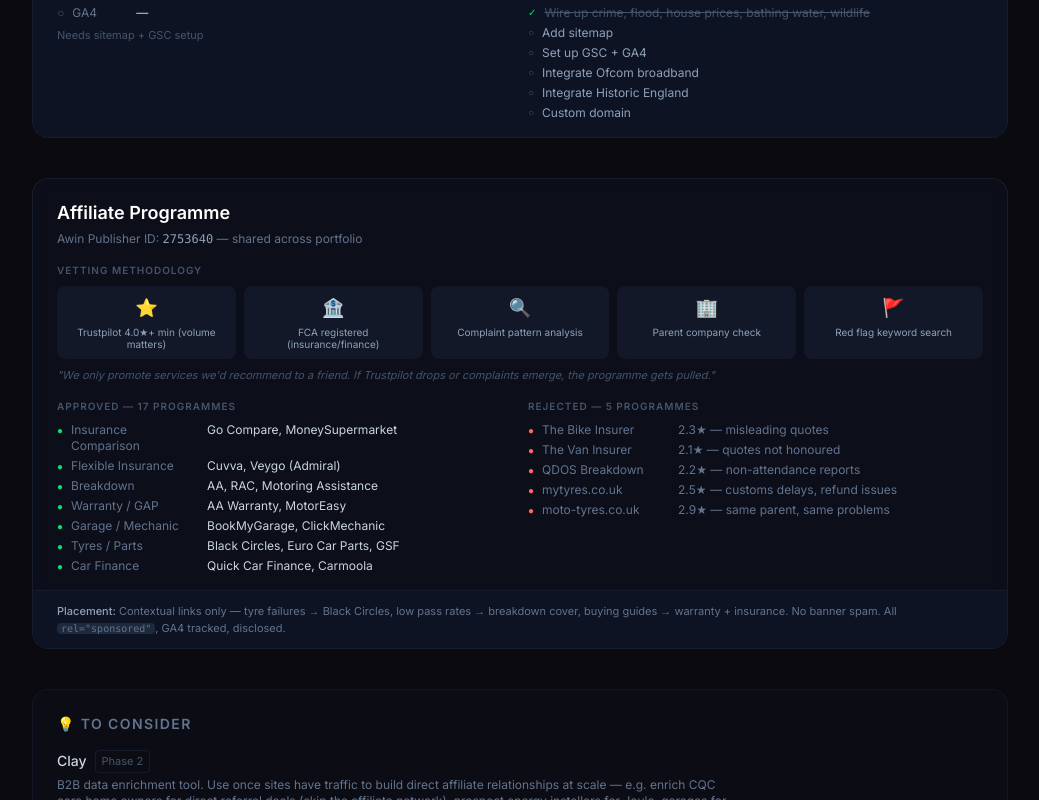
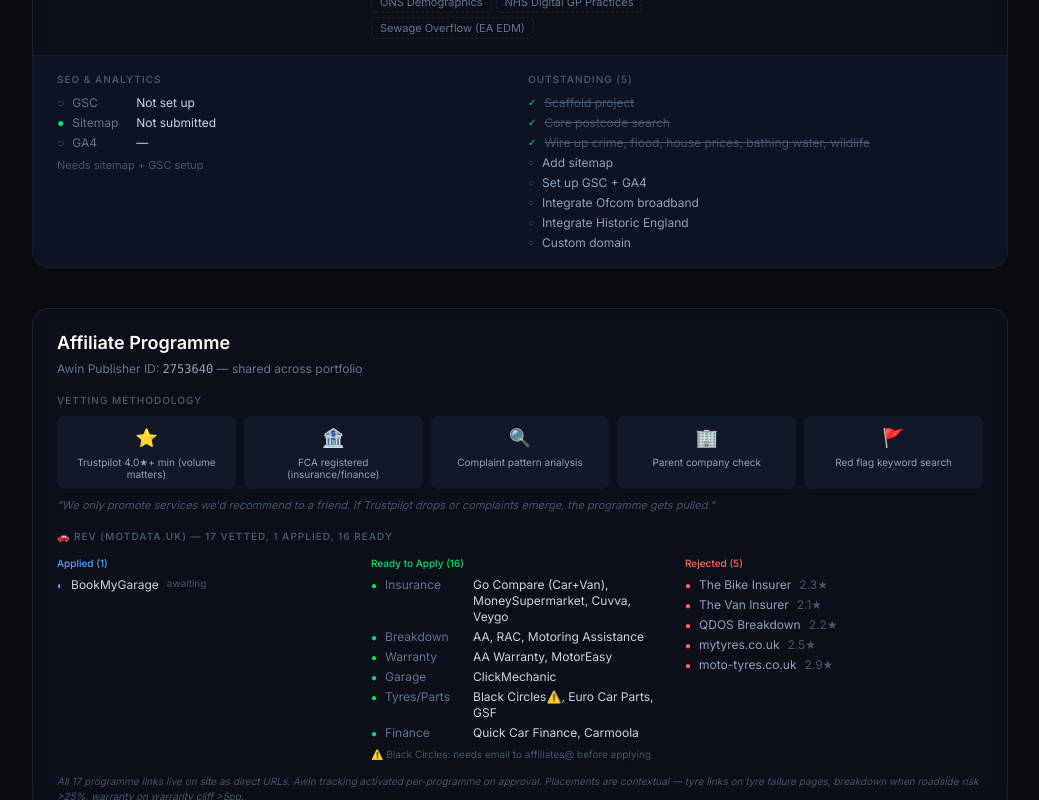
Before and after one commit to skyblue-will/data-portfolio, a Next.js app: page / in a window 1280 px wide. Shown: the part 2000-2800 px from the top of the page, without its empty margins (120-1159 px from the left). Built offline with nearby package versions, Linux system fonts and the light colour scheme.

Commit message:
Update affiliate status: Rev applied/ready/rejected breakdown + Joule research

```diff
--- a/app/page.tsx
+++ b/app/page.tsx
@@ -34,14 +34,19 @@
       "Enter a reg plate, get the full MOT history. Failure trends by make and model, reliability scores, garage pass rates — all from millions of DVSA test records.",
     dataSources: ["DVSA MOT History API", "DfT Fleet Statistics"],
     nextLayers: ["DVLA Vehicle Data", "Recall Notices", "STATS19 Accidents", "Fuel Economy"],
-    affiliates: ["Car Insurance", "Garage Bookings", "Car Buying Guides"],
+    affiliates: ["Insurance (Go Compare, MSM)", "Breakdown (AA, RAC)", "Garages (BookMyGarage, ClickMechanic)", "Tyres/Parts (Black Circles, Euro, GSF)", "Warranty (AA, MotorEasy)", "Finance (Carmoola, Quick Car Finance)", "Flexible (Cuvva, Veygo)"],
     seo: {
       gsc: "Verified",
       sitemap: "2,494 pages",
       ga4: "G-0M5CHV7J5Y",
       notes: "Google Indexing API not enabled in GCP — needed to bulk-submit URLs for faster crawling",
     },
-    tasks: [],
+    tasks: [
+      { text: "BookMyGarage (68338) — applied, awaiting approval", done: false },
+      { text: "Black Circles — email affiliates@ with placement details before applying", done: false },
+      { text: "Enable Google Indexing API on GCP project", done: false },
+      { text: "Apply to remaining 15 vetted programmes (one at a time, check T&Cs)", done: false },
+    ],
     accent: "text-red-400",
     accentLight: "bg-red-500/10",
     accentBorder: "border-red-500/20",
@@ -433,48 +438,119 @@
             </p>
           </div>
 
-          {/* Approved / Rejected stats */}
-          <div className="px-6 pb-4 grid sm:grid-cols-2 gap-4">
+          {/* Rev Affiliate Status */}
+          <div className="px-6 pb-4">
+            <h3 className="text-[10px] font-semibold text-slate-600 uppercase tracking-widest mb-3">
+              🚗 Rev (motdata.uk) — 17 vetted, 1 applied, 16 ready
+            </h3>
+            <div className="grid sm:grid-cols-3 gap-4">
               <div>
-              <h3 className="text-[10px] font-semibold text-slate-600 uppercase tracking-widest mb-2">
-                Approved — 17 programmes
-              </h3>
+                <h4 className="text-[10px] font-medium text-blue-400 mb-1.5">Applied (1)</h4>
+                <div className="space-y-1">
+                  <div className="flex items-start gap-2 text-xs">
+                    <span className="text-blue-400 text-[10px] mt-0.5">◐</span>
+                    <span className="text-slate-300">BookMyGarage</span>
+                    <span className="text-slate-600 text-[10px]">awaiting</span>
+                  </div>
+                </div>
+              </div>
+              <div>
+                <h4 className="text-[10px] font-medium text-green-400 mb-1.5">Ready to Apply (16)</h4>
                 <div className="space-y-1">
                   {[
-                  { cat: "Insurance Comparison", names: "Go Compare, MoneySupermarket" },
-                  { cat: "Flexible Insurance", names: "Cuvva, Veygo (Admiral)" },
+                    { cat: "Insurance", names: "Go Compare (Car+Van), MoneySupermarket, Cuvva, Veygo" },
                     { cat: "Breakdown", names: "AA, RAC, Motoring Assistance" },
-                  { cat: "Warranty / GAP", names: "AA Warranty, MotorEasy" },
-                  { cat: "Garage / Mechanic", names: "BookMyGarage, ClickMechanic" },
-                  { cat: "Tyres / Parts", names: "Black Circles, Euro Car Parts, GSF" },
-                  { cat: "Car Finance", names: "Quick Car Finance, Carmoola" },
+                    { cat: "Warranty", names: "AA Warranty, MotorEasy" },
+                    { cat: "Garage", names: "ClickMechanic" },
+                    { cat: "Tyres/Parts", names: "Black Circles⚠️, Euro Car Parts, GSF" },
+                    { cat: "Finance", names: "Quick Car Finance, Carmoola" },
                   ].map((row) => (
                     <div key={row.cat} className="flex items-start gap-2 text-xs">
                       <span className="text-green-400 text-[10px] mt-0.5">●</span>
-                    <span className="text-slate-500 w-32 flex-shrink-0">{row.cat}</span>
+                      <span className="text-slate-500 w-20 flex-shrink-0">{row.cat}</span>
+                      <span className="text-slate-300">{row.names}</span>
+                    </div>
+                  ))}
+                </div>
+                <p className="text-[10px] text-slate-600 mt-1.5">⚠️ Black Circles: needs email to affiliates@ before applying</p>
+              </div>
+              <div>
+                <h4 className="text-[10px] font-medium text-red-400 mb-1.5">Rejected (5)</h4>
+                <div className="space-y-1">
+                  {[
+                    { name: "The Bike Insurer", reason: "2.3★" },
+                    { name: "The Van Insurer", reason: "2.1★" },
+                    { name: "QDOS Breakdown", reason: "2.2★" },
+                    { name: "mytyres.co.uk", reason: "2.5★" },
+                    { name: "moto-tyres.co.uk", reason: "2.9★" },
+                  ].map((row) => (
+                    <div key={row.name} className="flex items-start gap-2 text-xs">
+                      <span className="text-red-400 text-[10px] mt-0.5">●</span>
+                      <span className="text-slate-400">{row.name}</span>
+                      <span className="text-slate-600">{row.reason}</span>
+                    </div>
+                  ))}
+                </div>
+              </div>
+            </div>
+            <p className="text-[10px] text-slate-600 mt-3 italic">
+              All 17 programme links live on site as direct URLs. Awin tracking activated per-programme on approval. Placements are contextual — tyre links on tyre failure pages, breakdown when roadside risk &gt;25%, warranty on warranty cliff &gt;5pp.
+            </p>
+          </div>
+
+          {/* Joule Affiliate Status */}
+          <div className="px-6 pb-4 border-t border-slate-800/40 pt-4">
+            <h3 className="text-[10px] font-semibold text-slate-600 uppercase tracking-widest mb-3">
+              ⚡ Joule (ukhomeenergyguide.co.uk) — 11 vetted, ready to apply
+            </h3>
+            <div className="grid sm:grid-cols-2 gap-4">
+              <div>
+                <h4 className="text-[10px] font-medium text-amber-400 mb-1.5">Tier 1 — Apply First (8)</h4>
+                <div className="space-y-1">
+                  {[
+                    { cat: "Boiler Install", names: "BOXT (4.8★), Heatable (4.8★)" },
+                    { cat: "Solar", names: "Project Solar (4.7★), OVO Solar (5★)" },
+                    { cat: "Multi-product", names: "Glow Green (4.7★)" },
+                    { cat: "Boiler Cover", names: "Hometree (4.7★)" },
+                    { cat: "Energy Switch", names: "EDF (4.6★), E.ON Next (4.5★)" },
+                  ].map((row) => (
+                    <div key={row.cat} className="flex items-start gap-2 text-xs">
+                      <span className="text-amber-400 text-[10px] mt-0.5">●</span>
+                      <span className="text-slate-500 w-24 flex-shrink-0">{row.cat}</span>
                       <span className="text-slate-300">{row.names}</span>
                     </div>
                   ))}
                 </div>
               </div>
               <div>
-              <h3 className="text-[10px] font-semibold text-slate-600 uppercase tracking-widest mb-2">
-                Rejected — 5 programmes
-              </h3>
+                <h4 className="text-[10px] font-medium text-slate-400 mb-1.5">Tier 2 — Follow-up (3)</h4>
                 <div className="space-y-1">
                   {[
-                  { name: "The Bike Insurer", reason: "2.3★ — misleading quotes" },
-                  { name: "The Van Insurer", reason: "2.1★ — quotes not honoured" },
-                  { name: "QDOS Breakdown", reason: "2.2★ — non-attendance reports" },
-                  { name: "mytyres.co.uk", reason: "2.5★ — customs delays, refund issues" },
-                  { name: "moto-tyres.co.uk", reason: "2.9★ — same parent, same problems" },
+                    { cat: "Boiler Cover", names: "YourRepair (4.6★)" },
+                    { cat: "Heating Oil", names: "BoilerJuice (4.4★)" },
+                    { cat: "Insulation", names: "Insulation4less (4.2★)" },
+                  ].map((row) => (
+                    <div key={row.cat} className="flex items-start gap-2 text-xs">
+                      <span className="text-slate-400 text-[10px] mt-0.5">●</span>
+                      <span className="text-slate-500 w-24 flex-shrink-0">{row.cat}</span>
+                      <span className="text-slate-300">{row.names}</span>
+                    </div>
+                  ))}
+                </div>
+                <h4 className="text-[10px] font-medium text-red-400 mt-3 mb-1.5">Rejected (3)</h4>
+                <div className="space-y-1">
+                  {[
+                    { name: "SolarVoxGreen", reason: "1.4★ scam" },
+                    { name: "Jackery UK", reason: "3.1★" },
+                    { name: "Home Emergency Assist", reason: "3.8★" },
                   ].map((row) => (
                     <div key={row.name} className="flex items-start gap-2 text-xs">
                       <span className="text-red-400 text-[10px] mt-0.5">●</span>
-                    <span className="text-slate-500 w-32 flex-shrink-0">{row.name}</span>
-                    <span className="text-slate-500">{row.reason}</span>
+                      <span className="text-slate-400">{row.name}</span>
+                      <span className="text-slate-600">{row.reason}</span>
                     </div>
                   ))}
+                </div>
               </div>
             </div>
           </div>
```
Lines whose indentation alone changed are shown as unchanged.
